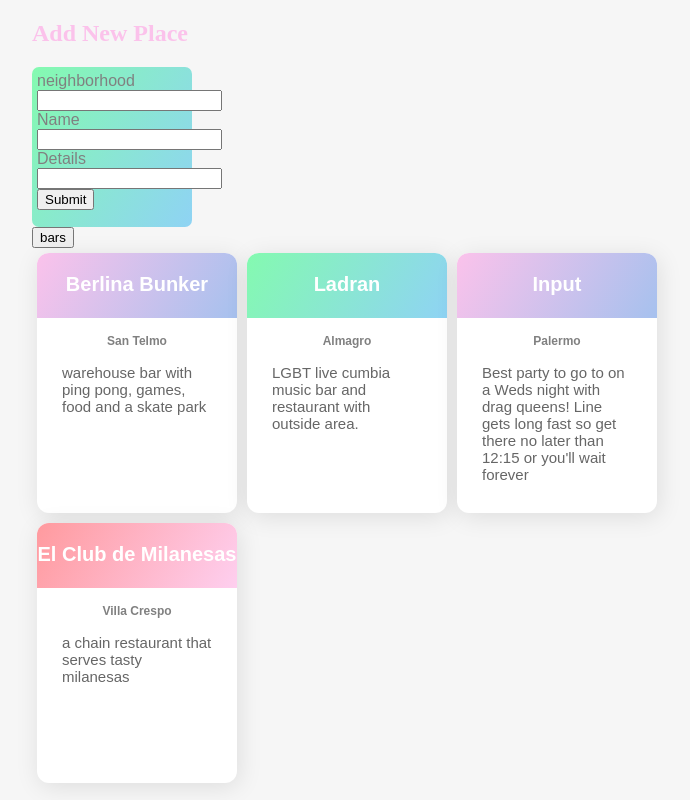
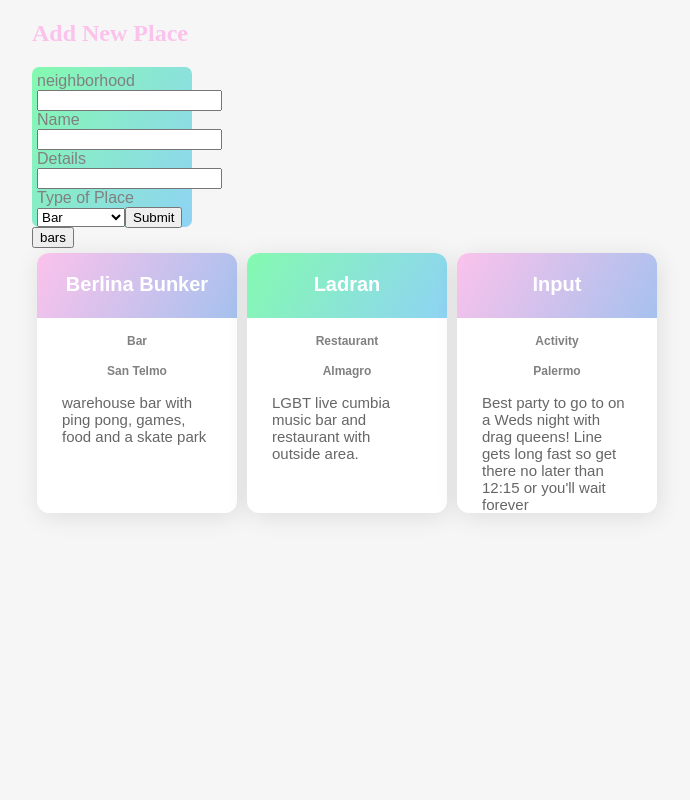
Before and after one commit to olessiap/Explore-BA, a React (Create React App) app: page / in a window 1280 px wide. Shown: the whole page, without its empty margins (224-914 px from the left). Built offline with nearby package versions, Linux system fonts and the light colour scheme.

Commit message:
added place options

```diff
--- a/src/App.js
+++ b/src/App.js
@@ -11,21 +11,19 @@ class App extends Component {
           neighborhood: 'San Telmo',
           name: 'Berlina Bunker',
           details: 'warehouse bar with ping pong, games, food and a skate park',
+          option: "Bar"
         },
         {
             neighborhood: "Almagro",
             name: "Ladran",
-            details: "LGBT live cumbia music bar and restaurant with outside area."
+            details: "LGBT live cumbia music bar and restaurant with outside area.",
+            option: "Restaurant"
           },
           {
             neighborhood: "Palermo",
             name: "Input",
-            details: "Best party to go to on a Weds night with drag queens! Line gets long fast so get there no later than 12:15 or you'll wait forever"
-          },
-          {
-            neighborhood: "Villa Crespo",
-            name:"El Club de Milanesas",
-            details:"a chain restaurant that serves tasty milanesas"
+            details: "Best party to go to on a Weds night with drag queens! Line gets long fast so get there no later than 12:15 or you'll wait forever",
+            option: "Activity"
           }
     ]
   }
--- a/src/Form.js
+++ b/src/Form.js
@@ -7,7 +7,8 @@ class Form extends Component {
         this.initialState = {
             neighborhood: '',
             name: '',
-            details: ''
+            details: '',
+            option: 'bar'
         }
 
         this.state = this.initialState
@@ -27,7 +28,7 @@ class Form extends Component {
     }
 
     render() {
-        const { neighborhood, name, details } = this.state
+        const { neighborhood, name, details, option } = this.state
         return(
             <div>
                 <h2>Add New Place</h2>
@@ -50,6 +51,12 @@ class Form extends Component {
                         name="details"
                         value={details}
                         onChange={this.handleChange}/>
+                    <label>Type of Place</label>
+                    <select option={this.state.value} onChange={this.handleChange}>
+                        <option value="bar">Bar</option>
+                        <option value="restaurant">Restaurant</option>
+                        <option value="activity">Activity</option>
+                    </select>
                     <input
                         type="button"
                         value="Submit"
--- a/src/PlaceCards.js
+++ b/src/PlaceCards.js
@@ -13,7 +13,10 @@ const PlaceBody = props => {
     const newPlaceCard = props.placeData.map((place, index) => {
         return(
             <div key={index} className="placeCard">
-                <h1 className="placeName">{place.name}</h1>
+                <div className="placeHeader">
+                    <h1 className="placeName">{place.name}</h1>
+                    <h4 className="option">{place.option}</h4>
+                </div>
                 <h4 className="neighborhood">{place.neighborhood}</h4>
                 <div className="placeDetails">{place.details}</div>
                 {/* <div className="delete-div">
@@ -21,8 +24,6 @@ const PlaceBody = props => {
                         className="deleteButton"
                         onClick={()=> props.removePlace(index)}>X</button>
                 </div> */}
-
-
             </div>
             )
         })
--- a/src/style.css
+++ b/src/style.css
@@ -58,6 +58,13 @@ form {
     background-image: linear-gradient(120deg, #fbc2eb 0%, #a6c1ee 100%);
 }
 
+.option {
+    font-size:12px;
+    text-align: center;
+    color:grey;
+    font-weight: 600;
+}
+
 .neighborhood {
     font-size:12px;
     text-align: center;
```
